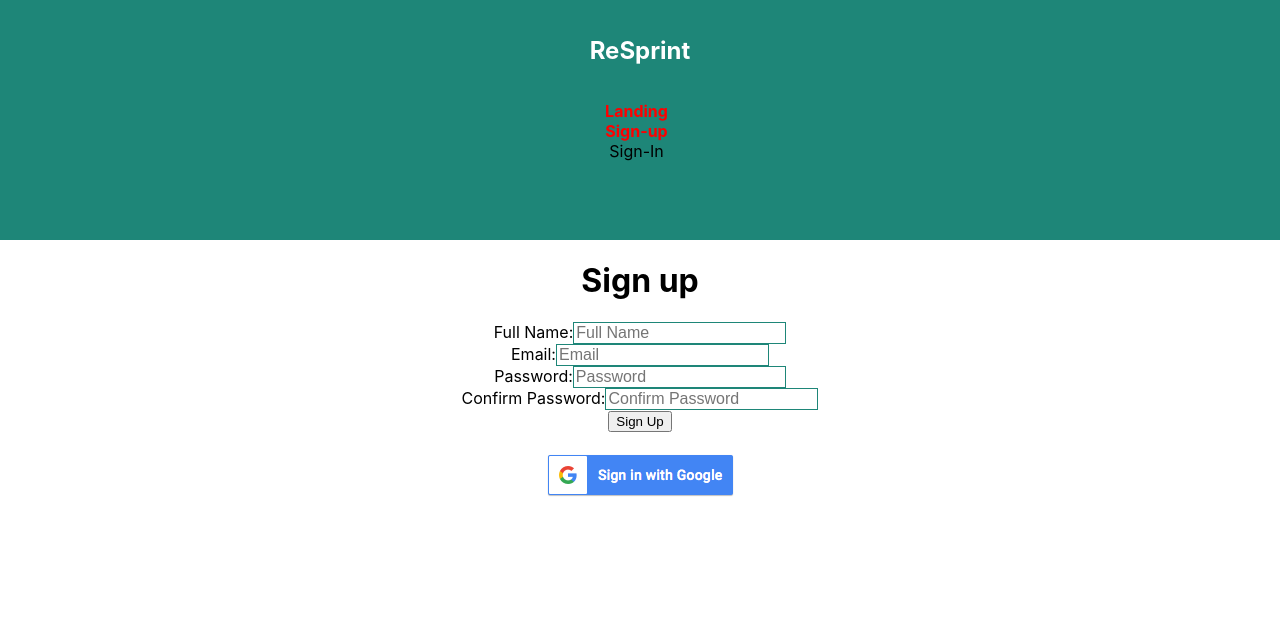
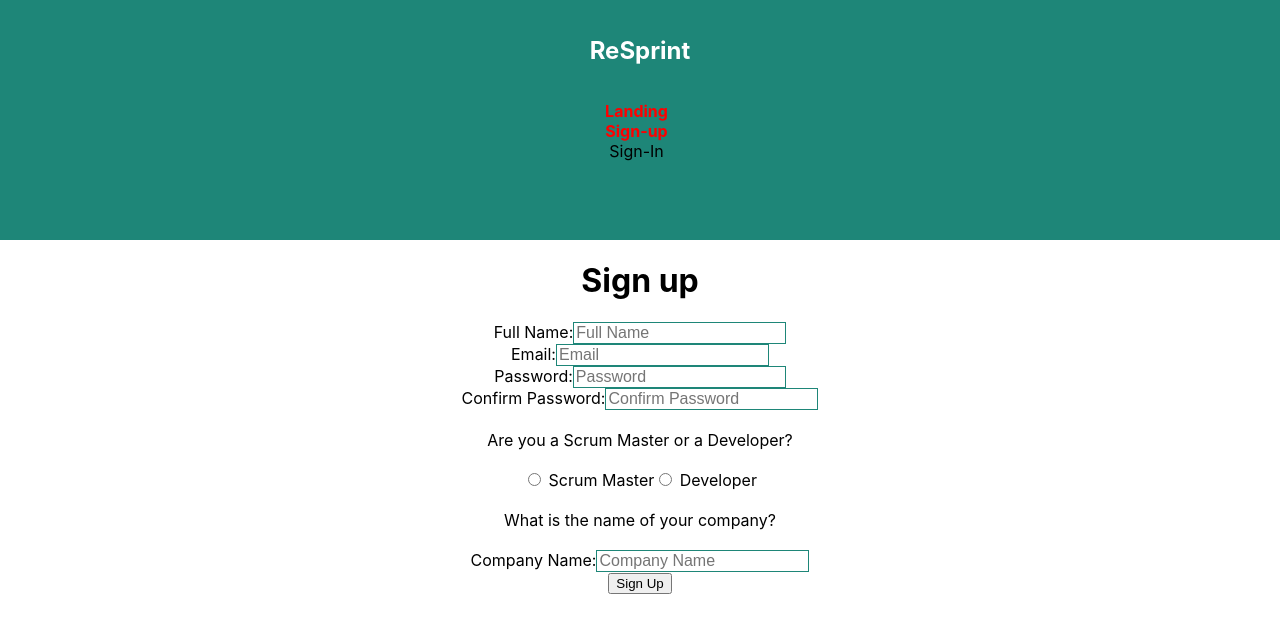
Before and after one commit to amankhalfay98/ReSprint, a React (Create React App) app in the folder client/: page /signup in a window 1280 px wide. Shown: the top 632 px of the page. Built offline with nearby package versions, Linux system fonts and the light colour scheme; no server answers.

Commit message:
added sign up functionality

```diff
--- a/client/src/components/SignUp.js
+++ b/client/src/components/SignUp.js
@@ -1,14 +1,33 @@
 import React, { useContext, useState } from 'react';
-import { Redirect } from 'react-router-dom';
+// import { Redirect } from 'react-router-dom';
 import { doCreateUserWithEmailAndPassword } from '../firebase/FirebaseFunctions';
 import { AuthContext } from '../firebase/Auth';
-import SocialSignIn from './SocialSignIn';
+// import SocialSignIn from './SocialSignIn';
+import Api from '../services/api';
 function SignUp() {
 	const { currentUser } = useContext(AuthContext);
+	const [userDisplayName, setUserDisplayName] = useState(undefined);
+	const [userRole, setUserRole] = useState(undefined);
+	const [userCompany, setUserCompany] = useState(undefined);
+
+	// const [modalOpen, setModalOpen] = useState(false);
 	const [pwMatch, setPwMatch] = useState('');
+	const api = new Api();
 	const handleSignUp = async (e) => {
 		e.preventDefault();
-		const { displayName, email, passwordOne, passwordTwo } = e.target.elements;
+
+		const {
+			displayName,
+			email,
+			passwordOne,
+			passwordTwo,
+			isScrumMaster,
+			companyName,
+		} = e.target.elements;
+
+		setUserRole(isScrumMaster.value);
+		setUserCompany(companyName.value);
+		setUserDisplayName(displayName.value);
 		if (passwordOne.value !== passwordTwo.value) {
 			setPwMatch('Passwords do not match');
 			return false;
@@ -25,8 +44,40 @@ function SignUp() {
 		}
 	};
 
+	// if (currentUser) {
+	// 	setUserUID(currentUser.uid);
+	// }
+
+	// useEffect(() => {
+	// 	const api = new Api();
+	// 	async function addUser() {
+	// 		try {
+	// 			api.addUser(userUID, userEmail, userRole, userRole);
+	// 		} catch (error) {
+	// 			console.log(error.message);
+	// 		}
+	// 	}
+	// 	addUser();
+	// }, []);
+
 	if (currentUser) {
-		return <Redirect to="/home" />;
+		console.log(currentUser);
+		var isTrueSet = userRole === 'true';
+		const projects = [];
+		api.addUser(
+			currentUser.uid,
+			currentUser.email,
+			isTrueSet,
+			userDisplayName,
+			//currentUser.displayName,
+			projects,
+			userCompany
+			// 'b0e5f68a-43a5-49fb-8a75-bae2e421f4aa'
+		);
+		// return <Redirect to="/details" />;
+		alert('signup successful');
+		window.location.href = '/home';
+		//return <Redirect to="/home" />;
 	}
 
 	return (
@@ -94,13 +145,28 @@ function SignUp() {
 							required
 						/>
 					</label>
+					<p>Are you a Scrum Master or a Developer?</p>
+					<input type="radio" value="true" name="isScrumMaster" /> Scrum Master
+					<input type="radio" value="false" name="isScrumMaster" /> Developer
+					<p>What is the name of your company?</p>
+					<label>
+						Company Name:
+						<input
+							className="form-control"
+							required
+							id="companyName"
+							name="companyName"
+							type="text"
+							placeholder="Company Name"
+						/>
+					</label>
 				</div>
 				<button id="submitButton" name="submitButton" type="submit">
 					Sign Up
 				</button>
 			</form>
-			<br />
-			<SocialSignIn />
+			{/* <br />
+			<SocialSignIn /> */}
 		</div>
 	);
 }
--- a/client/src/services/api.js
+++ b/client/src/services/api.js
@@ -131,14 +131,13 @@ export default class Api {
 	};
 
 	//tested
-	getStories = async (project,sprint) => {
+	getStories = async (project, sprint) => {
 		let url;
-        if(project && !(sprint)){
+		if (project && !sprint) {
 			url = `${host}/story?projectId=${project}`;
-        }else if(project && sprint){
+		} else if (project && sprint) {
 			url = `${host}/story?projectId=${project}&sprint=${sprint}`;
-        }
-        else{
+		} else {
 			url = `${host}/story`;
 		}
 
@@ -257,7 +256,14 @@ export default class Api {
 		}
 	};
 
-	addUser = async (userId, email, isScrumMaster, userName, projects) => {
+	addUser = async (
+		userId,
+		email,
+		isScrumMaster,
+		userName,
+		projects,
+		company
+	) => {
 		const url = `${host}/`;
 		try {
 			const { data } = await post(
@@ -268,6 +274,7 @@ export default class Api {
 					isScrumMaster,
 					userName,
 					projects,
+					company,
 				},
 				{
 					headers: {
@@ -275,7 +282,7 @@ export default class Api {
 					},
 				}
 			);
-			//console.log(data);
+			console.log(data);
 			return data;
 		} catch (e) {
 			if (e.response?.data?.message) {
@@ -299,7 +306,7 @@ export default class Api {
 		}
 	};
 
-    getCompany = async()=>{
+	getCompany = async () => {
 		const url = `${host}/company`;
 		try {
 			const { data } = await get(url);
@@ -311,9 +318,9 @@ export default class Api {
 			}
 			throw new Error(e.message);
 		}
-    }
+	};
 
-    getCompanyById = async (id) =>{
+	getCompanyById = async (id) => {
 		const url = `${host}/company/${id}`;
 		try {
 			const { data } = await get(url);
@@ -325,9 +332,9 @@ export default class Api {
 			}
 			throw new Error(e.message);
 		}
-    }
+	};
 
-    addCompany = async (companyName) =>{
+	addCompany = async (companyName) => {
 		const url = `${host}/company`;
 		try {
 			const { data } = await post(url, {
@@ -341,9 +348,9 @@ export default class Api {
 			}
 			throw new Error(e.message);
 		}
-    }
+	};
 
-    updateCompany = async (id,companyName)=>{
+	updateCompany = async (id, companyName) => {
 		const url = `${host}/company/${id}`;
 		try {
 			const { data } = await put(url, {
@@ -358,10 +365,9 @@ export default class Api {
 			}
 			throw new Error(e.message);
 		}
+	};
 
-    }
-
-    getAllMembers = async (companyName)=>{
+	getAllMembers = async (companyName) => {
 		const url = `${host}/?company=${companyName}`;
 		try {
 			const { data } = await get(url);
@@ -373,6 +379,5 @@ export default class Api {
 			}
 			throw new Error(e.message);
 		}
+	};
 }
-
-}
```
Also changed, not shown: 1 other file (tests, documents, lock files or other folders). Lines whose indentation alone changed are shown as unchanged.
